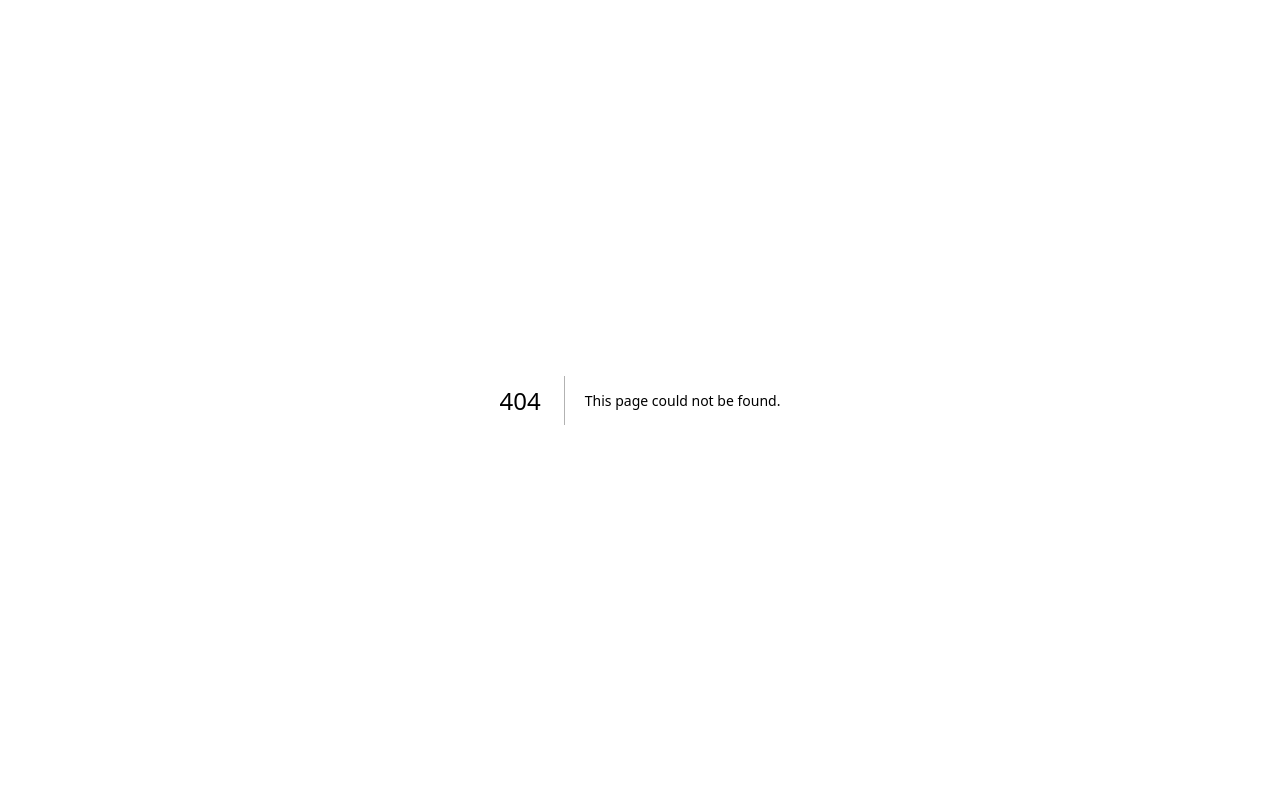
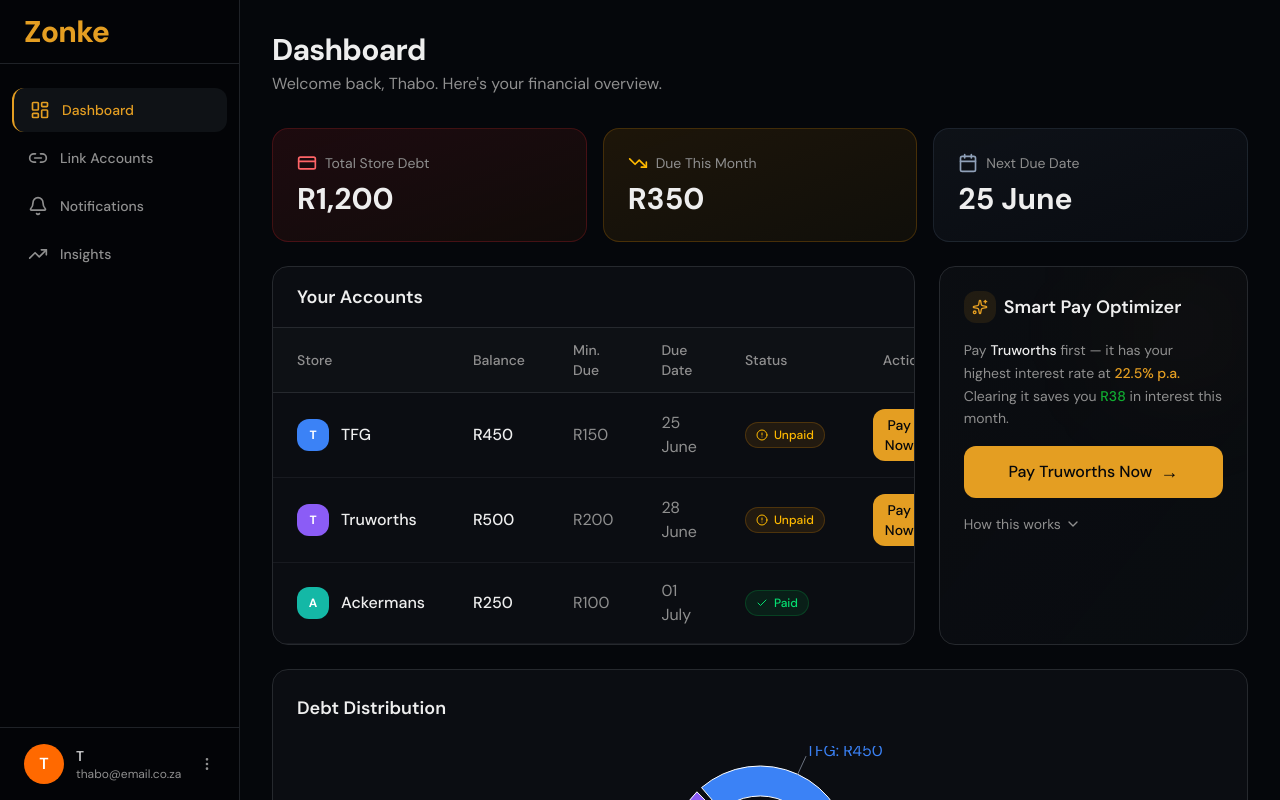
Before and after one commit to i-like-software/Zonke, a Next.js app: page /dashboard in a window 1280 px wide. Before the commit this address had no page. Shown: the top 800 px of the page. Built offline with nearby package versions, Linux system fonts and the light colour scheme.

Commit message:
Implement next.js routes

```diff
--- /dev/null
+++ b/app/(app)/dashboard/page.tsx
@@ -0,0 +1,17 @@
+import { Dashboard } from "@/components/zonke/dashboard";
+
+export default function DashboardPage() {
+  return (
+    <>
+      <header className="mb-8">
+        <h1 className="text-2xl md:text-3xl font-bold font-[var(--font-heading)] tracking-tight">
+          Dashboard
+        </h1>
+        <p className="text-muted-foreground mt-1">
+          Welcome back, Thabo. Here&apos;s your financial overview.
+        </p>
+      </header>
+      <Dashboard />
+    </>
+  );
+}
--- /dev/null
+++ b/app/(app)/insights/page.tsx
@@ -0,0 +1,14 @@
+import { Insights } from "@/components/zonke/insights";
+
+export default function InsightsPage() {
+  return (
+    <>
+      <header className="mb-8">
+        <h1 className="text-2xl md:text-3xl font-bold font-[var(--font-heading)] tracking-tight">
+          Financial Insights
+        </h1>
+      </header>
+      <Insights />
+    </>
+  );
+}
--- /dev/null
+++ b/app/(app)/layout.tsx
@@ -0,0 +1,27 @@
+"use client";
+
+import { useState, useEffect } from "react";
+import { usePathname } from "next/navigation";
+import { Sidebar } from "@/components/zonke/sidebar";
+
+export default function AppLayout({ children }: { children: React.ReactNode }) {
+  const [isMobileMenuOpen, setIsMobileMenuOpen] = useState(false);
+  const pathname = usePathname();
+
+  // Close mobile menu whenever the route changes
+  useEffect(() => {
+    setIsMobileMenuOpen(false);
+  }, [pathname]);
+
+  return (
+    <div className="min-h-screen bg-background">
+      <Sidebar
+        isMobileOpen={isMobileMenuOpen}
+        onMobileToggle={() => setIsMobileMenuOpen((prev) => !prev)}
+      />
+      <main className="md:ml-60 pt-20 md:pt-0 pb-20 md:pb-0">
+        <div className="p-6 md:p-8">{children}</div>
+      </main>
+    </div>
+  );
+}
--- /dev/null
+++ b/app/(app)/link-accounts/page.tsx
@@ -0,0 +1,14 @@
+import { LinkAccounts } from "@/components/zonke/link-accounts";
+
+export default function LinkAccountsPage() {
+  return (
+    <>
+      <header className="mb-8">
+        <h1 className="text-2xl md:text-3xl font-bold font-[var(--font-heading)] tracking-tight">
+          Link Accounts
+        </h1>
+      </header>
+      <LinkAccounts />
+    </>
+  );
+}
--- /dev/null
+++ b/app/(app)/notifications/page.tsx
@@ -0,0 +1,14 @@
+import { Notifications } from "@/components/zonke/notifications";
+
+export default function NotificationsPage() {
+  return (
+    <>
+      <header className="mb-8">
+        <h1 className="text-2xl md:text-3xl font-bold font-[var(--font-heading)] tracking-tight">
+          Notifications
+        </h1>
+      </header>
+      <Notifications />
+    </>
+  );
+}
--- /dev/null
+++ b/app/login/page.tsx
@@ -0,0 +1,5 @@
+import { AuthPage } from '@/components/zonke/Register';
+
+export default function LoginPage() {
+  return <AuthPage />;
+}
--- a/app/page.tsx
+++ b/app/page.tsx
@@ -1,85 +1,5 @@
-"use client";
+import { redirect } from 'next/navigation';
 
-import { useState } from "react";
-import { Sidebar } from "@/components/zonke/sidebar";
-import { Dashboard } from "@/components/zonke/dashboard";
-import { LinkAccounts } from "@/components/zonke/link-accounts";
-import { Notifications } from "@/components/zonke/notifications";
-import { Insights } from "@/components/zonke/insights";
-import { AuthPage } from "@/components/zonke/Register";
-
-type Tab = "dashboard" | "link-accounts" | "notifications" | "insights";
-
-export default function ZonkePage() {
-  const [isAuthenticated, setIsAuthenticated] = useState(false);
-  const [activeTab, setActiveTab] = useState<Tab>("dashboard");
-  const [isMobileMenuOpen, setIsMobileMenuOpen] = useState(false);
-
-  if (!isAuthenticated) {
-    return <AuthPage onAuthenticated={() => setIsAuthenticated(true)} />;
-  }
-
-  const handleLinkAccountsComplete = () => {
-    setActiveTab("dashboard");
-  };
-
-  const renderContent = () => {
-    switch (activeTab) {
-      case "dashboard":
-        return <Dashboard />;
-      case "link-accounts":
-        return <LinkAccounts onComplete={handleLinkAccountsComplete} />;
-      case "notifications":
-        return <Notifications />;
-      case "insights":
-        return <Insights />;
-      default:
-        return <Dashboard />;
-    }
-  };
-
-  const getPageTitle = () => {
-    switch (activeTab) {
-      case "dashboard":
-        return "Dashboard";
-      case "link-accounts":
-        return "Link Accounts";
-      case "notifications":
-        return "Notifications";
-      case "insights":
-        return "Financial Insights";
-      default:
-        return "Dashboard";
-    }
-  };
-
-  return (
-    <div className="min-h-screen bg-background">
-      <Sidebar
-        activeTab={activeTab}
-        onTabChange={setActiveTab}
-        isMobileOpen={isMobileMenuOpen}
-        onMobileToggle={() => setIsMobileMenuOpen(false)}
-      />
-
-      {/* Main Content */}
-      <main className="md:ml-60 pt-20 md:pt-0 pb-20 md:pb-0">
-        <div className="p-6 md:p-8">
-          {/* Page Header */}
-          <header className="mb-8">
-            <h1 className="text-2xl md:text-3xl font-bold font-[var(--font-heading)] tracking-tight">
-              {getPageTitle()}
-            </h1>
-            {activeTab === "dashboard" && (
-              <p className="text-muted-foreground mt-1">
-                Welcome back, Thabo. Here&apos;s your financial overview.
-              </p>
-            )}
-          </header>
-
-          {renderContent()}
-        </div>
-      </main>
-    </div>
-  );
+export default function Home() {
+  redirect('/dashboard');
 }
--- a/components/zonke/Register.tsx
+++ b/components/zonke/Register.tsx
@@ -1,14 +1,11 @@
 "use client";
 
 import { useState } from "react";
+import { useRouter } from "next/navigation";
 import { Eye, EyeOff, Lock, User, Phone, CreditCard, CheckCircle2, XCircle } from "lucide-react";
 import { Button } from "@/components/ui/button";
 import { Input } from "@/components/ui/input";
 import { cn } from "@/lib/utils";
-
-interface AuthProps {
-  onAuthenticated: () => void;
-}
 
 type Mode = "login" | "register";
 
@@ -56,7 +53,8 @@ function getPasswordStrength(password: string): { score: number; label: string;
   return { score: met, label: "Very strong", color: "bg-primary" };
 }
 
-export function AuthPage({ onAuthenticated }: AuthProps) {
+export function AuthPage() {
+  const router = useRouter();
   const [mode, setMode] = useState<Mode>("login");
   const [showPassword, setShowPassword] = useState(false);
   const [errors, setErrors] = useState<Record<string, string>>({});
@@ -105,7 +103,8 @@ export function AuthPage({ onAuthenticated }: AuthProps) {
     // Simulate network call
     await new Promise((r) => setTimeout(r, 900));
     setIsLoading(false);
-    onAuthenticated();
+    document.cookie = 'zonke_auth=1; path=/; SameSite=Strict';
+    router.push('/dashboard');
   };
 
   const switchMode = (next: Mode) => {
--- a/components/zonke/link-accounts.tsx
+++ b/components/zonke/link-accounts.tsx
@@ -1,6 +1,7 @@
 "use client";
 
 import { useState } from "react";
+import { useRouter } from "next/navigation";
 import { Check, Lock, ShieldCheck, ArrowRight, ArrowLeft, Plus, X } from "lucide-react";
 import { cn } from "@/lib/utils";
 
@@ -14,7 +15,8 @@ interface Credentials {
   [key: string]: { username: string; password: string };
 }
 
-export function LinkAccounts({ onComplete }: { onComplete: () => void }) {
+export function LinkAccounts() {
+  const router = useRouter();
   const [step, setStep] = useState(1);
   const [selectedStores, setSelectedStores] = useState<string[]>([]);
   const [credentials, setCredentials] = useState<Credentials>({});
@@ -252,7 +254,7 @@ export function LinkAccounts({ onComplete }: { onComplete: () => void }) {
           </p>
 
           <button
-            onClick={onComplete}
+            onClick={() => router.push('/dashboard')}
             className="w-full py-3 px-4 bg-primary text-primary-foreground rounded-lg font-medium hover:bg-primary/90 transition-all flex items-center justify-center gap-2"
           >
             Go to Dashboard
--- a/components/zonke/sidebar.tsx
+++ b/components/zonke/sidebar.tsx
@@ -1,40 +1,45 @@
 "use client";
 
 import { useState } from "react";
+import Link from "next/link";
+import { usePathname, useRouter } from "next/navigation";
 import {
   LayoutDashboard,
   Link2,
   Bell,
   TrendingUp,
-  User,
   Menu,
   X,
   Settings,
   Lock,
   MoreVertical,
   LogOut,
-  Trash2
+  Trash2,
 } from "lucide-react";
+
 import { cn } from "@/lib/utils";
 
-type Tab = "dashboard" | "link-accounts" | "notifications" | "insights";
-
 interface SidebarProps {
-  activeTab: Tab;
-  onTabChange: (tab: Tab) => void;
   isMobileOpen: boolean;
   onMobileToggle: () => void;
 }
 
 const navItems = [
-  { id: "dashboard" as Tab, label: "Dashboard", icon: LayoutDashboard },
-  { id: "link-accounts" as Tab, label: "Link Accounts", icon: Link2 },
-  { id: "notifications" as Tab, label: "Notifications", icon: Bell },
-  { id: "insights" as Tab, label: "Insights", icon: TrendingUp },
+  { href: "/dashboard", label: "Dashboard", icon: LayoutDashboard },
+  { href: "/link-accounts", label: "Link Accounts", icon: Link2 },
+  { href: "/notifications", label: "Notifications", icon: Bell },
+  { href: "/insights", label: "Insights", icon: TrendingUp },
 ];
 
-export function Sidebar({ activeTab, onTabChange, isMobileOpen, onMobileToggle }: SidebarProps) {
+export function Sidebar({ isMobileOpen, onMobileToggle }: SidebarProps) {
   const [menuOpen, setMenuOpen] = useState(false);
+  const pathname = usePathname();
+  const router = useRouter();
+
+  const handleLogout = () => {
+    document.cookie = 'zonke_auth=; expires=Thu, 01 Jan 1970 00:00:00 UTC; path=/;';
+    router.push('/login');
+  };
 
   return (
     <>
@@ -58,11 +63,13 @@ export function Sidebar({ activeTab, onTabChange, isMobileOpen, onMobileToggle }
       )}
 
       {/* Sidebar */}
-      <aside className={cn(
-        "fixed left-0 top-0 h-full w-60 bg-sidebar border-r border-sidebar-border z-50 flex flex-col transition-transform duration-300",
-        "md:translate-x-0",
-        isMobileOpen ? "translate-x-0" : "-translate-x-full"
-      )}>
+      <aside
+        className={cn(
+          "fixed left-0 top-0 h-full w-60 bg-sidebar border-r border-sidebar-border z-50 flex flex-col transition-transform duration-300",
+          "md:translate-x-0",
+          isMobileOpen ? "translate-x-0" : "-translate-x-full"
+        )}
+      >
         {/* Logo */}
         <div className="h-16 flex items-center px-6 border-b border-sidebar-border">
           <span className="text-3xl font-extrabold text-primary font-[var(--font-heading)] tracking-tight">
@@ -74,14 +81,11 @@ export function Sidebar({ activeTab, onTabChange, isMobileOpen, onMobileToggle }
         <nav className="flex-1 py-6 px-3 space-y-1">
           {navItems.map((item) => {
             const Icon = item.icon;
-            const isActive = activeTab === item.id;
+            const isActive = pathname === item.href;
             return (
-              <button
-                key={item.id}
-                onClick={() => {
-                  onTabChange(item.id);
-                  onMobileToggle();
-                }}
+              <Link
+                key={item.href}
+                href={item.href}
                 className={cn(
                   "w-full flex items-center gap-3 px-4 py-3 rounded-lg text-sm font-medium transition-all duration-200",
                   isActive
@@ -91,7 +95,7 @@ export function Sidebar({ activeTab, onTabChange, isMobileOpen, onMobileToggle }
               >
                 <Icon className={cn("w-5 h-5", isActive && "text-primary")} />
                 {item.label}
-              </button>
+              </Link>
             );
           })}
         </nav>
@@ -123,7 +127,10 @@ export function Sidebar({ activeTab, onTabChange, isMobileOpen, onMobileToggle }
                 <Lock className="w-4 h-4" />
                 Privacy
               </button>
-              <button className="w-full flex items-center gap-3 px-4 py-3 text-sm text-muted-foreground hover:bg-sidebar-accent transition-colors text-left border-t border-border">
+              <button
+                onClick={handleLogout}
+                className="w-full flex items-center gap-3 px-4 py-3 text-sm text-muted-foreground hover:bg-sidebar-accent transition-colors text-left border-t border-border"
+              >
                 <LogOut className="w-4 h-4" />
                 Account Logout
               </button>
@@ -140,21 +147,19 @@ export function Sidebar({ activeTab, onTabChange, isMobileOpen, onMobileToggle }
       <div className="md:hidden fixed bottom-0 left-0 right-0 h-16 bg-sidebar border-t border-sidebar-border z-50 flex items-center justify-around px-2">
         {navItems.map((item) => {
           const Icon = item.icon;
-          const isActive = activeTab === item.id;
+          const isActive = pathname === item.href;
           return (
-            <button
-              key={item.id}
-              onClick={() => onTabChange(item.id)}
+            <Link
+              key={item.href}
+              href={item.href}
               className={cn(
                 "flex flex-col items-center gap-1 p-2 rounded-lg transition-colors",
-                isActive
-                  ? "text-primary"
-                  : "text-muted-foreground"
+                isActive ? "text-primary" : "text-muted-foreground"
               )}
             >
               <Icon className="w-5 h-5" />
               <span className="text-[10px] font-medium">{item.label.split(" ")[0]}</span>
-            </button>
+            </Link>
           );
         })}
       </div>
--- /dev/null
+++ b/middleware.ts
@@ -0,0 +1,25 @@
+import { NextResponse } from 'next/server';
+import type { NextRequest } from 'next/server';
+
+const PROTECTED_PATHS = ['/dashboard', '/link-accounts', '/notifications', '/insights'];
+
+export function middleware(request: NextRequest) {
+  const { pathname } = request.nextUrl;
+  const isAuthenticated = request.cookies.has('zonke_auth');
+
+  const isProtected = PROTECTED_PATHS.some((p) => pathname.startsWith(p));
+
+  if (isProtected && !isAuthenticated) {
+    return NextResponse.redirect(new URL('/login', request.url));
+  }
+
+  if (pathname === '/login' && isAuthenticated) {
+    return NextResponse.redirect(new URL('/dashboard', request.url));
+  }
+
+  return NextResponse.next();
+}
+
+export const config = {
+  matcher: ['/dashboard', '/link-accounts', '/notifications', '/insights', '/login'],
+};
```
